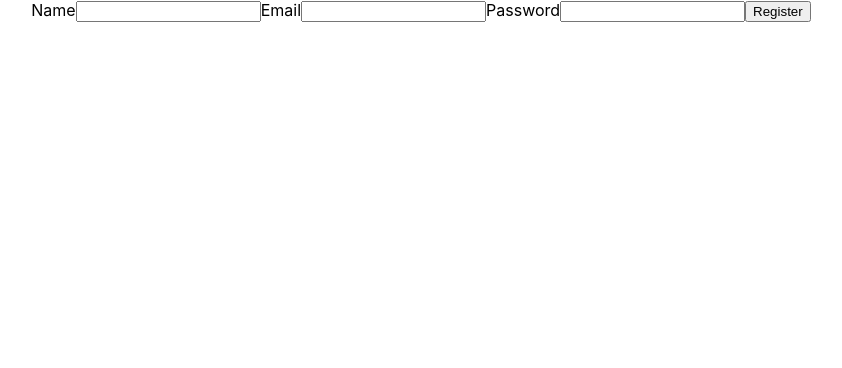
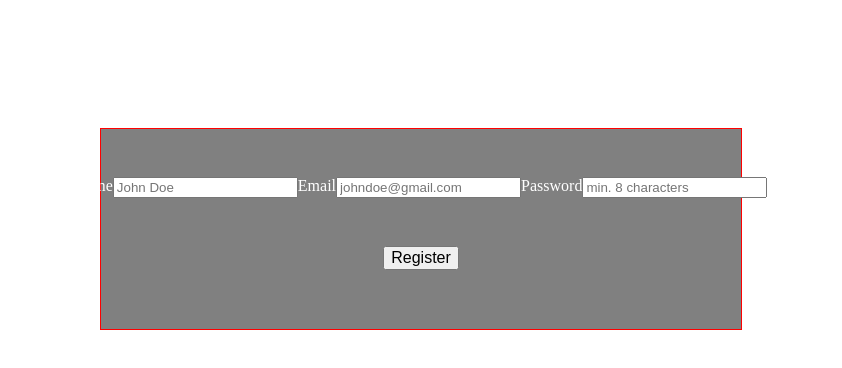
Before and after one commit to weightlifter-lambda/front-end, a React (Create React App) app: page /register in a window 1280 px wide. Shown: the top 368 px of the page, without its empty margins (219-1061 px from the left). Built offline with nearby package versions, Linux system fonts and the light colour scheme.

Commit message:
started styling for signup page

```diff
--- a/public/index.html
+++ b/public/index.html
@@ -24,7 +24,7 @@
       work correctly both with client-side routing and a non-root public URL.
       Learn how to configure a non-root public URL by running `npm run build`.
     -->
-    <title>React App</title>
+    <title>Weight Journal</title>
   </head>
   <body>
     <noscript>You need to enable JavaScript to run this app.</noscript>
--- a/src/App.js
+++ b/src/App.js
@@ -1,10 +1,9 @@
 import React from "react";
-import logo from "./logo.svg";
-import FormikSignUpForm from "./components/SignUpForm.js";
 import { BrowserRouter as Router, Route } from "react-router-dom";
 import "./App.css";
 import SignUpForm2 from "./components/SignUpForm2";
 import LoginForm from "./components/LoginForm";
+// import Footer from "./styled/footer";
 
 function App() {
   return (
@@ -16,6 +15,7 @@ function App() {
           path="/register"
           render={props => <SignUpForm2 {...props} />}
         />
+        {/* <Footer /> */}
       </Router>
     </div>
   );
--- /dev/null
+++ b/src/components/Dashboard.js
@@ -0,0 +1 @@
+import React from "react";
--- a/src/components/SignUpForm2.js
+++ b/src/components/SignUpForm2.js
@@ -2,6 +2,39 @@ import React, { useState } from "react";
 import { connect } from "react-redux";
 import { register } from "../state/actions";
 
+import styled, { ThemeProvider } from "styled-components";
+
+const theme = {
+  primary: "#FBB338",
+  secondary: "grey",
+  font: "Ubuntu"
+};
+
+const Container = styled.body`
+  display: flex;
+  justify-content: center;
+  height: 200px;
+  width: 50%;
+  background: grey;
+  margin: auto;
+  margin-top: 8em;
+  border: 1px solid red;
+`;
+
+const Labels = styled.div`
+  display: flex;
+  margin: 3em;
+
+  font-family: "Ubuntu";
+  color: white;
+`;
+
+const Button = styled.button`
+  font-size: 1rem;
+  &:hover {
+    background: #fbb338;
+  }
+`;
 const SignUpForm2 = props => {
   const [user, setUser] = useState({
     first_name: "",
@@ -25,25 +58,39 @@ const SignUpForm2 = props => {
     });
   };
   return (
+    <Container>
       <form onSubmit={handleSubmit}>
+        <Labels>
           <label>Name</label>
           <input
             type="text"
             id="first_name"
             name="first_name"
+            placeholder="John Doe"
             onChange={handleChanges}
           />
           <label>Email</label>
-      <input type="email" id="email" name="email" onChange={handleChanges} />
+          <input
+            type="email"
+            id="email"
+            name="email"
+            placeholder="johndoe@gmail.com"
+            onChange={handleChanges}
+          />
           <label>Password</label>
           <input
             type="password"
             id="password"
             name="password"
+            placeholder="min. 8 characters"
             onChange={handleChanges}
           />
-      <button> Register </button>
+        </Labels>
+        <ThemeProvider theme={theme}>
+          <Button> Register </Button>
+        </ThemeProvider>
       </form>
+    </Container>
   );
 };
 
--- a/src/index.css
+++ b/src/index.css
@@ -1,13 +1,13 @@
 body {
   margin: 0;
-  font-family: -apple-system, BlinkMacSystemFont, 'Segoe UI', 'Roboto', 'Oxygen',
-    'Ubuntu', 'Cantarell', 'Fira Sans', 'Droid Sans', 'Helvetica Neue',
-    sans-serif;
+  font-family: -apple-system, BlinkMacSystemFont, "Segoe UI", "Roboto", "Oxygen",
+    "Ubuntu", "Cantarell", "Fira Sans", "Droid Sans", "Helvetica Neue",
+    "Russo One", sans-serif;
   -webkit-font-smoothing: antialiased;
   -moz-osx-font-smoothing: grayscale;
 }
 
 code {
-  font-family: source-code-pro, Menlo, Monaco, Consolas, 'Courier New',
+  font-family: source-code-pro, Menlo, Monaco, Consolas, "Courier New",
     monospace;
 }
```
Also changed, not shown: src/styled/footer.js (added, +67 -0 lines), src/styled/buttons.js (added), src/styled/header.js (added), src/styled/navbar.js (added). Lines whose indentation alone changed are shown as unchanged.
